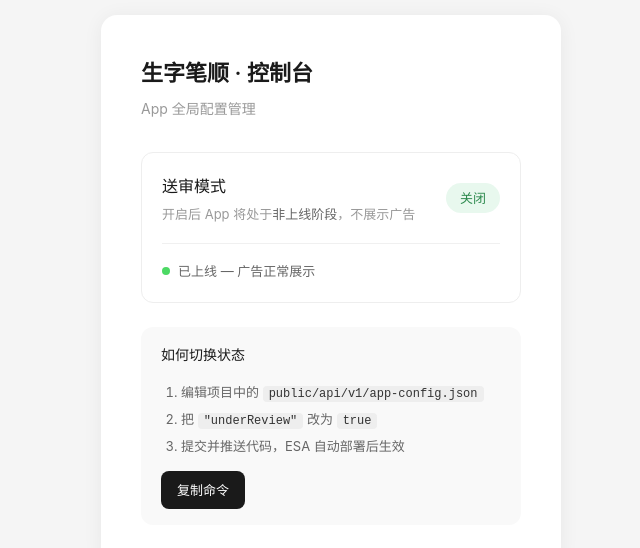
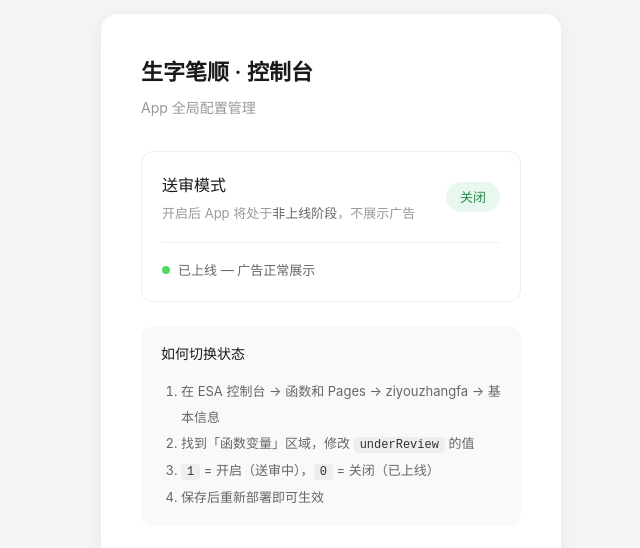
Before and after one commit to lichanghong/ziyouzhangfa, a Nuxt app: page /admin in a window 1280 px wide. Shown: the part 110-658 px from the top of the page, without its empty margins (309-949 px from the left). Built offline with nearby package versions, Linux system fonts and the light colour scheme.

Commit message:
feat: 管理页面改用函数变量 underReview，构建时注入静态 HTML

```diff
--- a/nuxt.config.ts
+++ b/nuxt.config.ts
@@ -2,6 +2,11 @@ export default defineNuxtConfig({
   devtools: { enabled: true },
   typescript: {
     typeCheck: false
+  },
+  runtimeConfig: {
+    public: {
+      underReview: process.env.underReview === '1' || process.env.underReview === 'true'
+    }
   },
   app: {
     head: {
@@ -23,9 +28,5 @@ export default defineNuxtConfig({
       link: [{ rel: 'icon', type: 'image/svg+xml', href: '/favicon.svg' }]
     }
   },
-  css: ['~/assets/css/main.css'],
-  routeRules: {
-    '/api/v1/app-config': { cors: true },
-    '/api/v1/hello-world': { prerender: true }
-  }
+  css: ['~/assets/css/main.css']
 })
--- a/pages/admin.vue
+++ b/pages/admin.vue
@@ -6,9 +6,6 @@
         <p class="subtitle">App 全局配置管理</p>
       </div>
 
-      <div v-if="loading" class="loading">加载中...</div>
-
-      <div v-else>
       <div class="control-section">
         <div class="control-row">
           <div class="control-info">
@@ -33,17 +30,12 @@
       <div class="help-section">
         <div class="help-title">如何切换状态</div>
         <ol class="help-steps">
-            <li>编辑项目中的 <code>public/api/v1/app-config.json</code></li>
-            <li>把 <code>"underReview"</code> 改为 <code>{{ underReview ? 'false' : 'true' }}</code></li>
-            <li>提交并推送代码，ESA 自动部署后生效</li>
+          <li>在 ESA 控制台 → 函数和 Pages → ziyouzhangfa → 基本信息</li>
+          <li>找到「函数变量」区域，修改 <code>underReview</code> 的值</li>
+          <li><code>1</code> = 开启（送审中），<code>0</code> = 关闭（已上线）</li>
+          <li>保存后重新部署即可生效</li>
         </ol>
-          <div class="copy-btn" @click="copyCommand">
-            {{ copied ? '已复制' : '复制命令' }}
       </div>
-        </div>
-      </div>
-
-      <p v-if="error" class="error-msg">{{ error }}</p>
     </div>
   </div>
 </template>
@@ -51,32 +43,8 @@
 <script setup lang="ts">
 definePageMeta({ layout: false })
 
-const underReview = ref(false)
-const loading = ref(true)
-const error = ref('')
-const copied = ref(false)
-
-onMounted(async () => {
-  try {
-    const res = await $fetch<{ underReview: boolean }>(
-      '/app-config.json'
-    )
-    underReview.value = res.underReview
-  } catch (e) {
-    error.value = '加载状态失败'
-  } finally {
-    loading.value = false
-  }
-})
-
-function copyCommand() {
-  const val = underReview.value ? 'false' : 'true'
-  const cmd = `cd website && sed -i '' 's/"underReview": .*/"underReview": ${val}/' public/api/v1/app-config.json && git add -A && git commit -m "config: underReview=${val}" && git push`
-  navigator.clipboard.writeText(cmd).then(() => {
-    copied.value = true
-    setTimeout(() => { copied.value = false }, 2000)
-  })
-}
+const config = useRuntimeConfig()
+const underReview = ref(config.public.underReview as boolean)
 </script>
 
 <style scoped>
@@ -110,13 +78,6 @@ function copyCommand() {
   font-size: 14px;
   color: #999;
   margin: 0 0 32px;
-}
-
-.loading {
-  text-align: center;
-  color: #999;
-  padding: 32px 0;
-  font-size: 14px;
 }
 
 .control-section {
@@ -231,22 +192,6 @@ function copyCommand() {
   color: #333;
 }
 
-.copy-btn {
-  margin-top: 12px;
-  padding: 8px 16px;
-  background: #1a1a1a;
-  color: #fff;
-  border: none;
-  border-radius: 8px;
-  font-size: 13px;
-  cursor: pointer;
-  display: inline-block;
-}
-
-.copy-btn:hover {
-  background: #333;
-}
-
 .error-msg {
   color: #ff3b30;
   font-size: 13px;
--- a/public/app-config.json
+++ /dev/null
@@ -1,9 +0,0 @@
-{
-  "platform": "ios",
-  "latestVersion": "1.0.0",
-  "minSupportedVersion": "1.0.0",
-  "downloadUrl": "",
-  "releaseNotes": "首发版本。",
-  "forcedUpdate": false,
-  "underReview": false
-}
```
Lines whose indentation alone changed are shown as unchanged.
